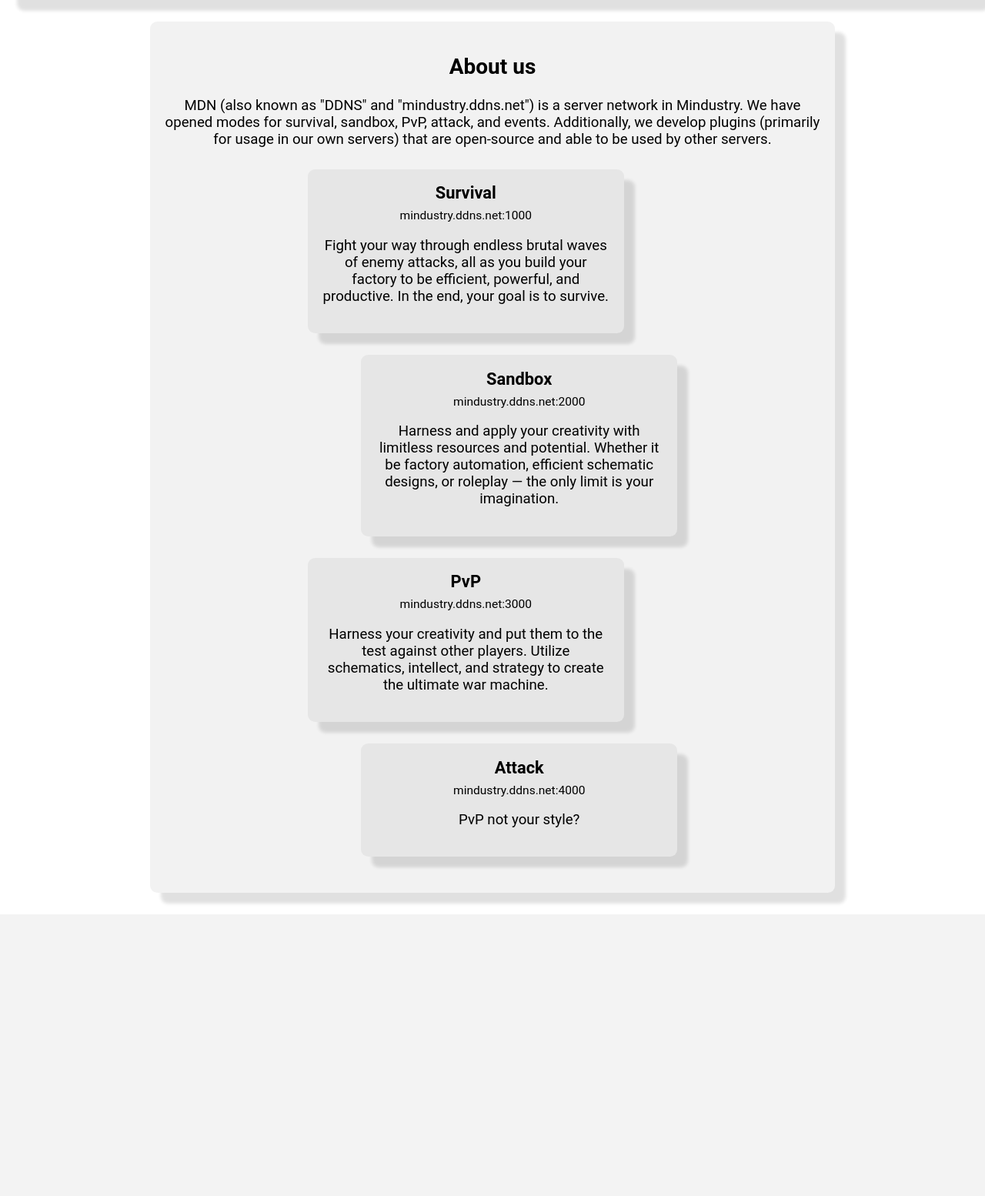
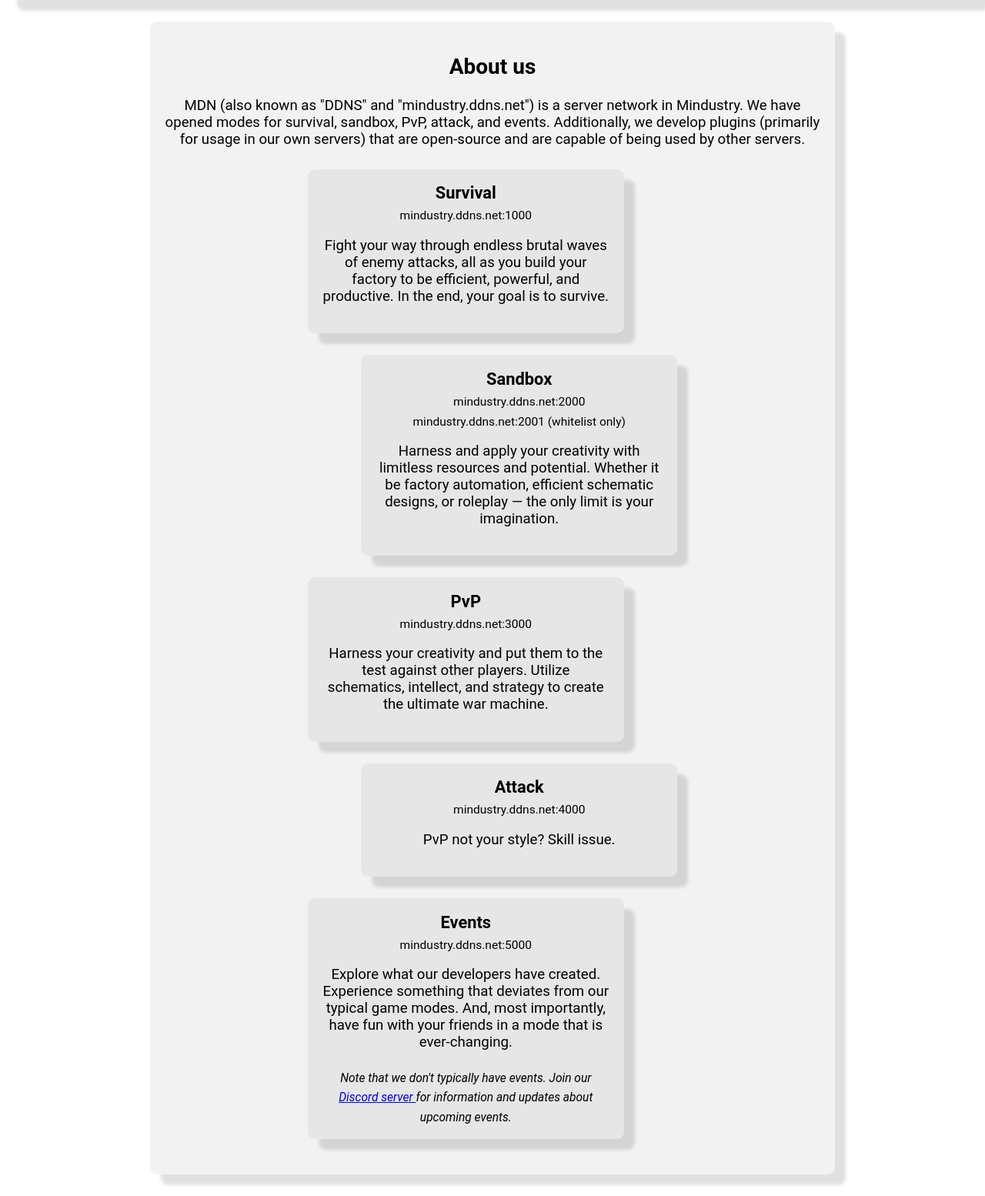
Before and after one commit to mindustry-ddns-net/MDNWebsite, a Flask app: page / in a window 1280 px wide. Shown: the part 69-1623 px from the top of the page at 77% size. Before the commit the page ends 1241 px from the top, so only its background shows below. Run offline with Flask 3, Linux system fonts and the light colour scheme; some web fonts are replaced.

Commit message:
Add Events server to server list
pushing this now because head hurt

```diff
--- a/templates/index.html
+++ b/templates/index.html
@@ -17,9 +17,9 @@
     <h2>About us</h2>
     MDN (also known as "DDNS" and "mindustry.ddns.net") is a server network in Mindustry. We have opened modes for
     survival, sandbox, PvP, attack, and events. Additionally, we develop plugins (primarily for usage in our own
-    servers) that are open-source and able to be used by other servers.
+    servers) that are open-source and are capable of being used by other servers.
 
-    <div class="server-container" left>
+    <div class="server-container">
         <h3>Survival</h3>
         <sub>mindustry.ddns.net:1000</sub>
         <p>
@@ -30,14 +30,15 @@
 
     <div class="server-container" right>
         <h3>Sandbox</h3>
-        <sub>mindustry.ddns.net:2000</sub>
+        <sub>mindustry.ddns.net:2000</sub> <br>
+        <sub>mindustry.ddns.net:2001 (whitelist only)</sub>
         <p>
             Harness and apply your creativity with limitless resources and potential. Whether it be factory automation,
             efficient schematic designs, or roleplay — the only limit is your imagination.
         </p>
     </div>
 
-    <div class="server-container" left>
+    <div class="server-container">
         <h3>PvP</h3>
         <sub>mindustry.ddns.net:3000</sub>
         <p>
@@ -50,8 +51,19 @@
         <h3>Attack</h3>
         <sub>mindustry.ddns.net:4000</sub>
         <p>
-            PvP not your style?
+            PvP not your style? Skill issue.
         </p>
+    </div>
+
+    <div class="server-container">
+        <h3>Events</h3>
+        <sub>mindustry.ddns.net:5000</sub>
+        <p>
+            Explore what our developers have created. Experience something that deviates from our typical game modes.
+            And, most importantly, have fun with your friends in a mode that is ever-changing.
+        </p>
+        <sub><i>Note that we don't typically have events. Join our <a href="https://discord.gg/6gaRWsp">Discord server
+        </a> for information and updates about upcoming events.</i></sub>
     </div>
 </div>
 </body>
```
